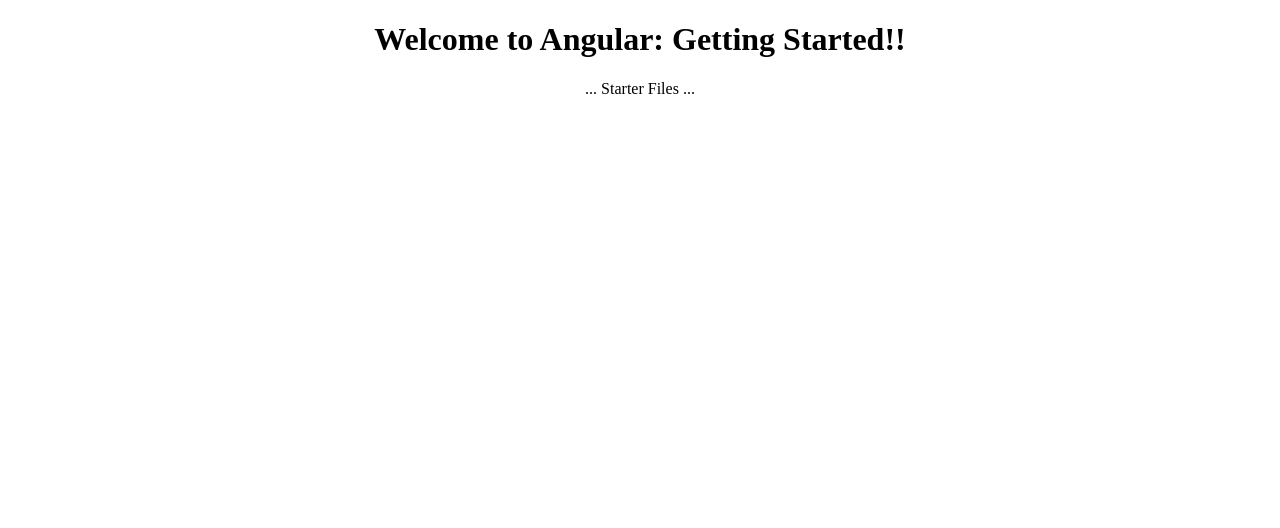
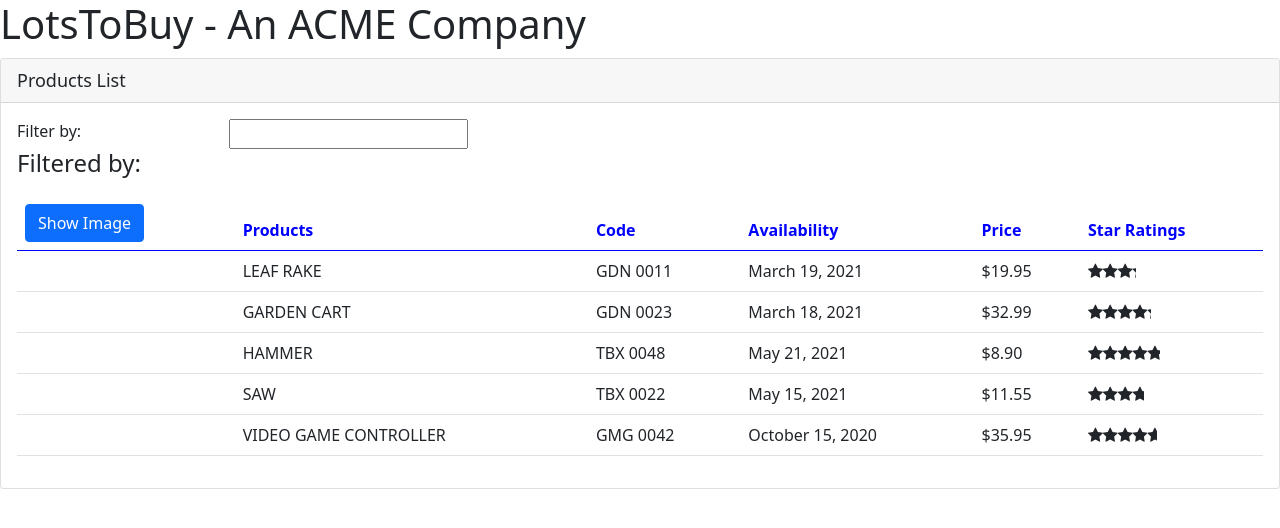
Before and after one commit to utkarshraj1/Angular-GettingStarted, an Angular app: page / in a window 1280 px wide. Shown: the top 528 px of the page. Built offline with nearby package versions, Linux system fonts and the light colour scheme.

Commit message:
Version 1

```diff
--- a/package.json
+++ b/package.json
@@ -18,6 +18,8 @@
     "@angular/platform-browser": "~12.0.0",
     "@angular/platform-browser-dynamic": "~12.0.0",
     "@angular/router": "~12.0.0",
+    "bootstrap": "^5.0.2",
+    "font-awesome": "^4.7.0",
     "rxjs": "~6.6.0",
     "tslib": "^2.1.0",
     "zone.js": "~0.11.4"
--- a/src/app/app.component.ts
+++ b/src/app/app.component.ts
@@ -1,10 +1,12 @@
-import { Component } from '@angular/core';
+import { Component } from "@angular/core";
 
 @Component({
   selector: 'pm-root',
-  templateUrl: './app.component.html',
-  styleUrls: ['./app.component.css']
+  template: `<div>
+    <h1>{{ pageTitle }}</h1>
+    <pm-products></pm-products>
+  </div>`
 })
 export class AppComponent {
-  title = 'Angular: Getting Started';
+  pageTitle: string = "LotsToBuy - An ACME Company";
 }
--- /dev/null
+++ b/src/app/products/product-list.component.css
@@ -0,0 +1,3 @@
+thead {
+    color: blue;
+}
--- /dev/null
+++ b/src/app/products/product-list.component.html
@@ -0,0 +1,58 @@
+<div class="card">
+    <div class="card-header">
+        {{pageTitle}}
+    </div>
+    <div class="card-body">
+        <div class="row">
+            <div class="col-md-2">Filter by:</div>
+            <div class="col-md-4">
+                <input type="text"
+                       [(ngModel)]='filterValue' />
+            </div>
+        </div>
+        <div class="row">
+            <div class="col-md-6">
+                <h4>Filtered by: {{filterValue}}</h4>
+            </div>
+        </div>
+        <div class="table-responsive">
+            <table class="table"
+                   *ngIf='products.length'>
+                <thead>
+                    <tr>
+                        <th>
+                            <button class="btn btn-primary"
+                                    (click)='showOrHide()'>
+                                {{showImage ? 'Hide': 'Show'}} Image
+                            </button>
+                        </th>
+                        <th>Products</th>
+                        <th>Code</th>
+                        <th>Availability</th>
+                        <th>Price</th>
+                        <th>Star Ratings</th>
+                    </tr>
+                </thead>
+                <tbody>
+                    <tr *ngFor='let product of filteredProducts'>
+                        <td>
+                            <img [src]='product.imageUrl'
+                                 [title]='product.productName'
+                                 [style.width.px]='imageWidth'
+                                 [style.margin.px]='imageMargin'
+                                 *ngIf='showImage'>
+                        </td>
+                        <td>{{product.productName | uppercase}}</td>
+                        <td>{{product.productCode | convertToSpaces : '-'}}</td>
+                        <td>{{product.releaseDate}}</td>
+                        <td>{{product.price | currency:'USD':'symbol':'1.2-2'}}</td>
+                        <!-- <td>{{product.starRating}}</td> -->
+                        <td>
+                            <pm-star [rating]='product.starRating'></pm-star>
+                        </td>
+                    </tr>
+                </tbody>
+            </table>
+        </div>
+    </div>
+</div>
--- /dev/null
+++ b/src/app/products/product-list.component.ts
@@ -0,0 +1,95 @@
+import { Component, OnInit } from "@angular/core";
+import { IProduct } from "./product";
+
+@Component({
+  selector: 'pm-products',
+  templateUrl: './product-list.component.html',
+  styleUrls: ['./product-list.component.css']
+})
+export class ProductListComponent implements OnInit {
+
+  //Properties
+  pageTitle: string = "Products List";
+  imageWidth: number = 50;
+  imageMargin: number = 2;
+  showImage: boolean = false;
+  //filterValue: string = '';
+  private _filterValue: string = '';
+  products: IProduct[] = [
+    {
+      "productId": 1,
+      "productName": "Leaf Rake",
+      "productCode": "GDN-0011",
+      "releaseDate": "March 19, 2021",
+      "description": "Leaf rake with 48-inch wooden handle.",
+      "price": 19.95,
+      "starRating": 3.2,
+      "imageUrl": "assets/images/leaf_rake.png"
+    },
+    {
+      "productId": 2,
+      "productName": "Garden Cart",
+      "productCode": "GDN-0023",
+      "releaseDate": "March 18, 2021",
+      "description": "15 gallon capacity rolling garden cart",
+      "price": 32.99,
+      "starRating": 4.2,
+      "imageUrl": "assets/images/garden_cart.png"
+    },
+    {
+      "productId": 5,
+      "productName": "Hammer",
+      "productCode": "TBX-0048",
+      "releaseDate": "May 21, 2021",
+      "description": "Curved claw steel hammer",
+      "price": 8.9,
+      "starRating": 4.8,
+      "imageUrl": "assets/images/hammer.png"
+    },
+    {
+      "productId": 8,
+      "productName": "Saw",
+      "productCode": "TBX-0022",
+      "releaseDate": "May 15, 2021",
+      "description": "15-inch steel blade hand saw",
+      "price": 11.55,
+      "starRating": 3.7,
+      "imageUrl": "assets/images/saw.png"
+    },
+    {
+      "productId": 10,
+      "productName": "Video Game Controller",
+      "productCode": "GMG-0042",
+      "releaseDate": "October 15, 2020",
+      "description": "Standard two-button video game controller",
+      "price": 35.95,
+      "starRating": 4.6,
+      "imageUrl": "assets/images/xbox-controller.png"
+    }
+  ];
+  filteredProducts: IProduct[] = this.products;
+
+  //Getters and Setters
+  get filterValue(): string {
+    return this._filterValue;
+  }
+  set filterValue(value: string) {
+    this._filterValue = value;
+    this.filteredProducts = this.filterByValue(value);
+  }
+
+  //Methods
+  showOrHide(): void {
+    this.showImage = !this.showImage;
+  }
+  filterByValue(value: string): IProduct[] {
+    value = value.toLocaleLowerCase();
+    return this.products.filter(
+      (product: IProduct) => product.productName.toLocaleLowerCase().includes(value)
+    );
+  }
+  ngOnInit(): void {
+    console.log("ngOnInIt method, to be used later");
+
+  }
+}
--- /dev/null
+++ b/src/app/products/product.ts
@@ -0,0 +1,10 @@
+export interface IProduct {
+    productId: number;
+    productName: string;
+    productCode: string;
+    releaseDate: string;
+    description: string;
+    price: number;
+    starRating: number;
+    imageUrl: string
+}
--- /dev/null
+++ b/src/app/shared/convert-to-space.pipe.ts
@@ -0,0 +1,12 @@
+import { Pipe, PipeTransform } from "@angular/core";
+
+@Pipe({
+    name: "convertToSpaces"
+})
+export class ConvertToSpacesPipe implements PipeTransform {
+    transform(
+        value: string,
+        character: string) : string {
+        return value.replace(character,' ');
+    }
+}
--- /dev/null
+++ b/src/app/shared/star.component.ts
@@ -0,0 +1,16 @@
+import { Component, Input, OnChanges } from "@angular/core";
+
+@Component({
+    selector: 'pm-star',
+    templateUrl: './star.component.html',
+    styleUrls: ['./star.component.css']
+})
+export class StarComponent implements OnChanges {
+    cropWidth: number = 75;
+    @Input() rating: number = 0;
+
+    ngOnChanges(): void {
+        this.cropWidth = this.rating * 15;
+        console.log("ngOnChanges method fired");
+    }
+}
--- a/src/index.html
+++ b/src/index.html
@@ -2,7 +2,7 @@
 <html lang="en">
 <head>
   <meta charset="utf-8">
-  <title>Apm</title>
+  <title>LotsToBuy by ACME</title>
   <base href="/">
   <meta name="viewport" content="width=device-width, initial-scale=1">
   <link rel="icon" type="image/x-icon" href="favicon.ico">
--- a/src/styles.css
+++ b/src/styles.css
@@ -1,4 +1,7 @@
 /* You can add global styles to this file, and also import other style files */
+@import "~bootstrap/dist/css/bootstrap.min.css";
+@import "~font-awesome/css/font-awesome.min.css";
+
 div.card-header {
  font-size: large;
 }
```
Also changed, not shown: src/app/app.module.ts (+10 -2 lines), 1 other file (tests, documents, lock files or other folders).
